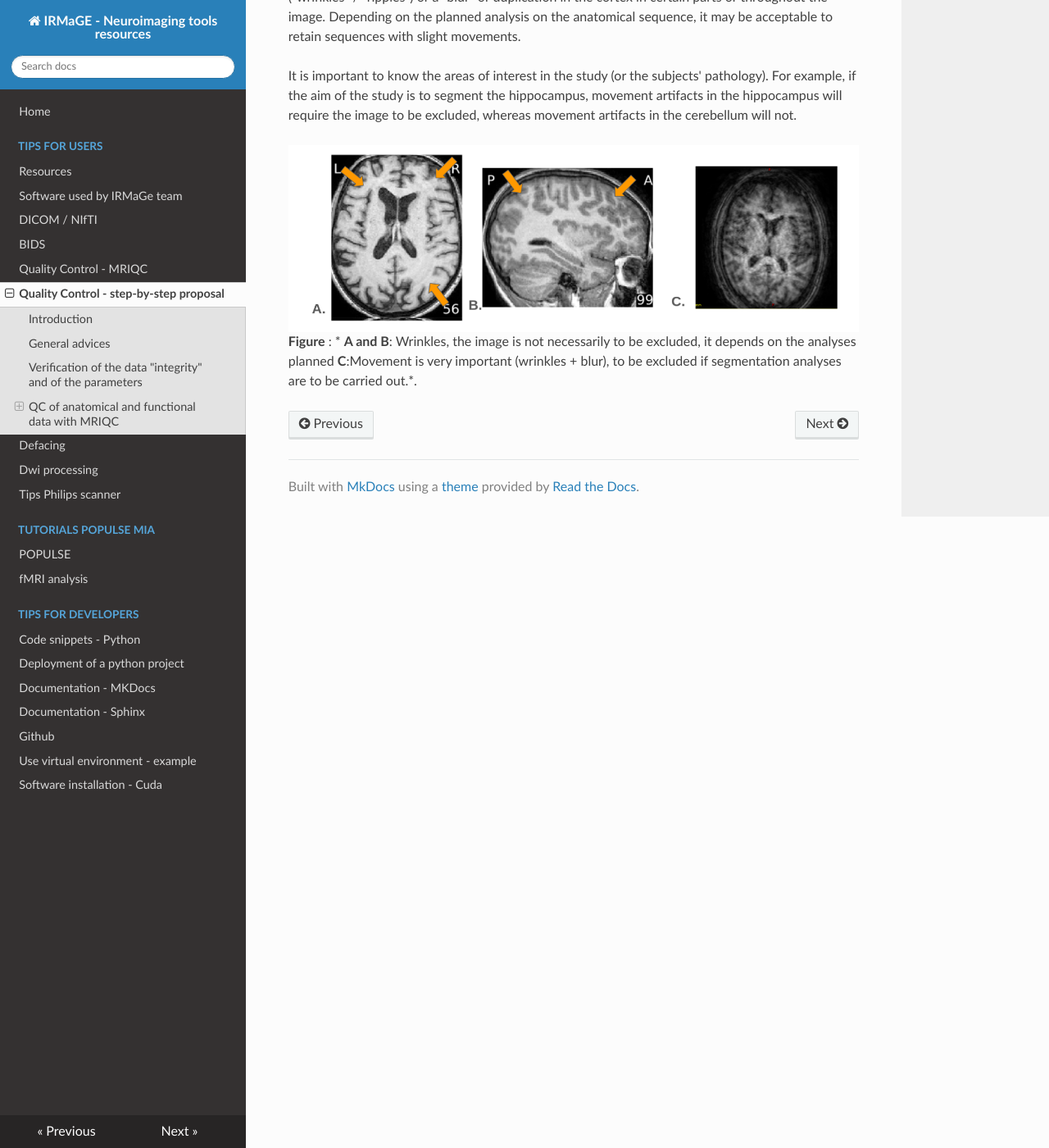
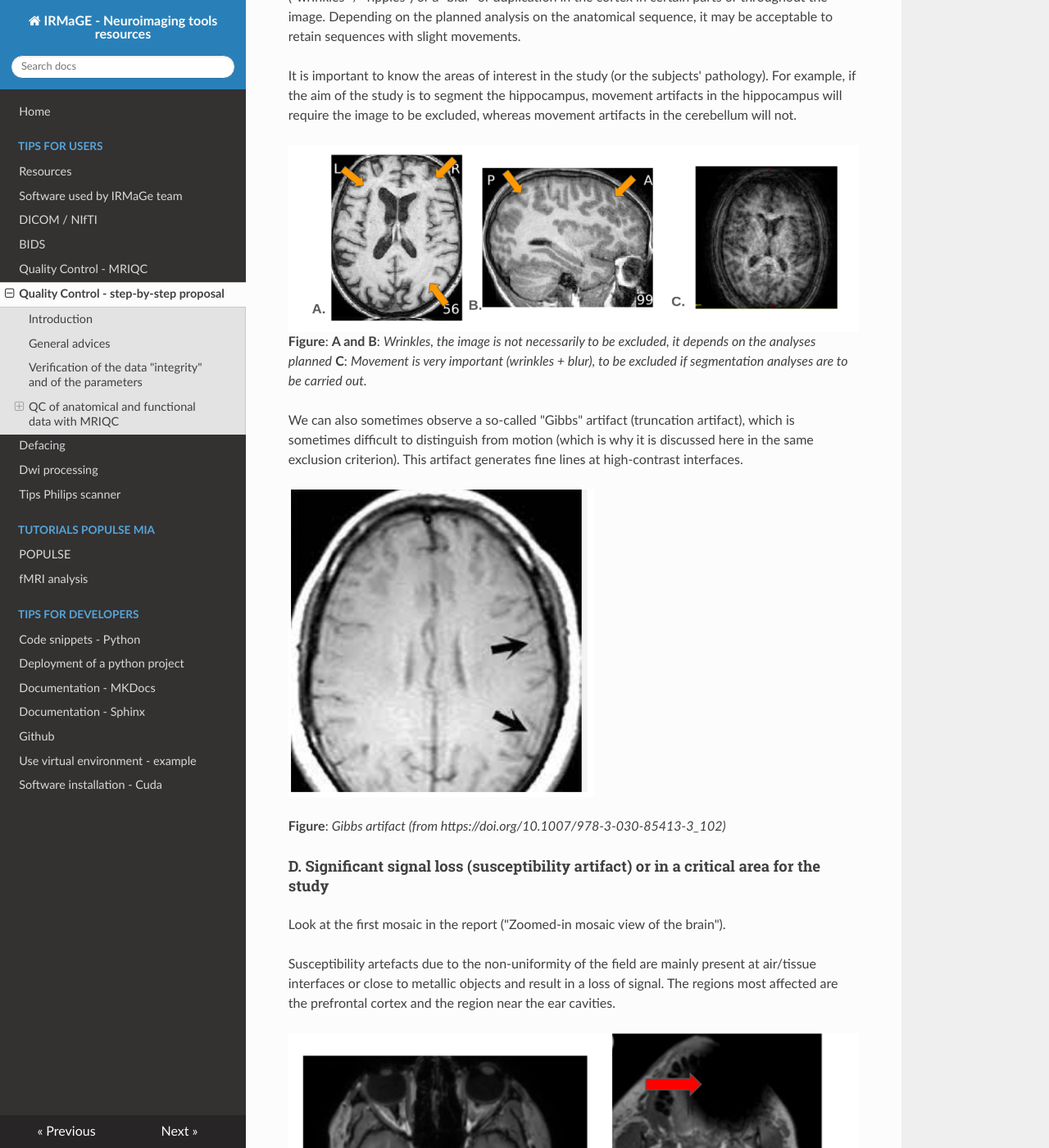
Before and after one commit to IRMaGe-3T/irmage-tools-resources, an MkDocs documentation site: the page built from docs/users/QC_guide.md, in a window 1280 px wide and 1400 px high, scrolled down 4751 px. Shown: the whole window at 82% size. Built offline with MkDocs 1.6.1, drawn with Linux system fonts in a browser that asks for light colours; nearby versions of some CDN libraries; some of the changed text lies outside the part shown.

Commit message:
add guide QC -WIP

```diff
--- a/docs/users/QC_guide.md
+++ b/docs/users/QC_guide.md
@@ -94,7 +94,7 @@ Look atthe first mosaic ("Zoomed-in mosaic view of the brain") in the report.
 /!\ *When you're not an expert, it can be very difficult to see the difference between injected and non-injected sequences.*
 
 ![T1w with and without gadolinium](images/qc_T1w_gadolinium.png "T1w with and without gadolinium")
-**Figure** : * **A1**: T1W without gadolinium **A2**: Gadolinium-injected T1w (from https://doi.org/10.1016/j.media.2021.102219.) **A3**: Gadolinium-injected T1w*.
+**Figure** :  **A1**: *T1W without gadolinium* **A2**: *Gadolinium-injected T1w (from https://doi.org/10.1016/j.media.2021.102219.)* **A3**: *Gadolinium-injected T1w*.
 
 
 #### B. Incomplete brain coverage or abnormal subject positioning (subject rotation)
@@ -112,4 +112,32 @@ Depending on the planned analysis on the anatomical sequence, it may be acceptab
 It is important to know the areas of interest in the study (or the subjects' pathology). For example, if the aim of the study is to segment the hippocampus, movement artifacts in the hippocampus will require the image to be excluded, whereas movement artifacts in the cerebellum will not.
 
 ![T1w with movements](images/qc_movements.png "T1w with movement")
-**Figure** : * **A and B**: Wrinkles, the image is not necessarily to be excluded, it depends on the analyses planned **C**:Movement is very important (wrinkles + blur), to be excluded if segmentation analyses are to be carried out.*.
+**Figure**: **A and B**: *Wrinkles, the image is not necessarily to be excluded, it depends on the analyses planned* **C**: *Movement is very important (wrinkles + blur), to be excluded if segmentation analyses are to be carried out.*
+
+We can also sometimes observe a so-called "Gibbs" artifact (truncation artifact), which is sometimes difficult to distinguish from motion (which is why it is discussed here in the same exclusion criterion).
+This artifact generates fine lines at high-contrast interfaces.
+
+![T1w with Gibbs artifact](images/qc_gibbs.png "T1w with Gibbs atifact")
+
+**Figure**: *Gibbs artifact (from https://doi.org/10.1007/978-3-030-85413-3_102)*
+
+
+#### D. Significant signal loss (susceptibility artifact) or in a critical area for the study
+
+Look at the first mosaic in the report ("Zoomed-in mosaic view of the brain").
+
+Susceptibility artefacts due to the non-uniformity of the field are mainly present at air/tissue interfaces or close to metallic objects and result in a loss of signal. The regions most affected are the prefrontal cortex and the region near the ear cavities.
+
+![T1w suceptibility atifact](images/qc_T1w_suceptibility.png "T1w suceptibility atifact")
+
+**Figure**: **a**. *Very slight susceptibility artefact near the ear cavities (the brain appears to be slightly nibbled), there is no need to exclude the image.* **b**. *Susceptibility artefact near the teeth caused by a metal object. This does not affect the brain, there is no need to exclude the image*
+
+#### E. Eye artifacts encroaching on the brain
+
+#### F. Significant non-uniformity of intensity (bias inhomogeneity)
+#### G. Background noise or folding ghost artifact with an impact on the brain
+#### H. Very low gray/white matter contrast
+#### I. Inconsistent segmentations
+#### J. Poor alignment in MNI
+#### K. Unexpected anatomical anomalies/pathologies not accounted for by the protocol
+#### L. Others
```
Also changed, not shown: other parts of docs/users/QC_guide.md (+1 -1 lines), docs/users/images/qc_T1w_suceptibility.png (added), docs/users/images/qc_gibbs.png (added).
